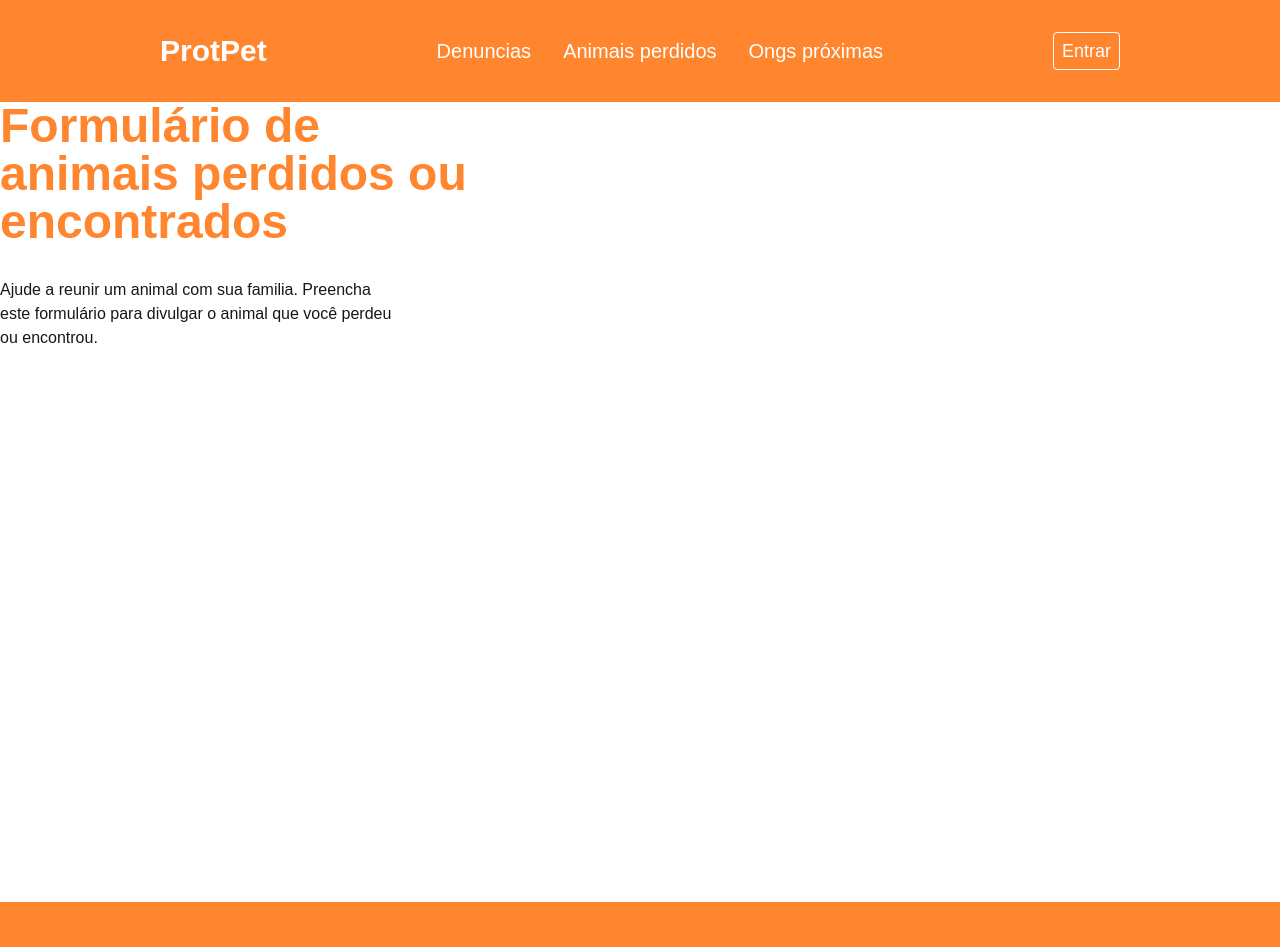
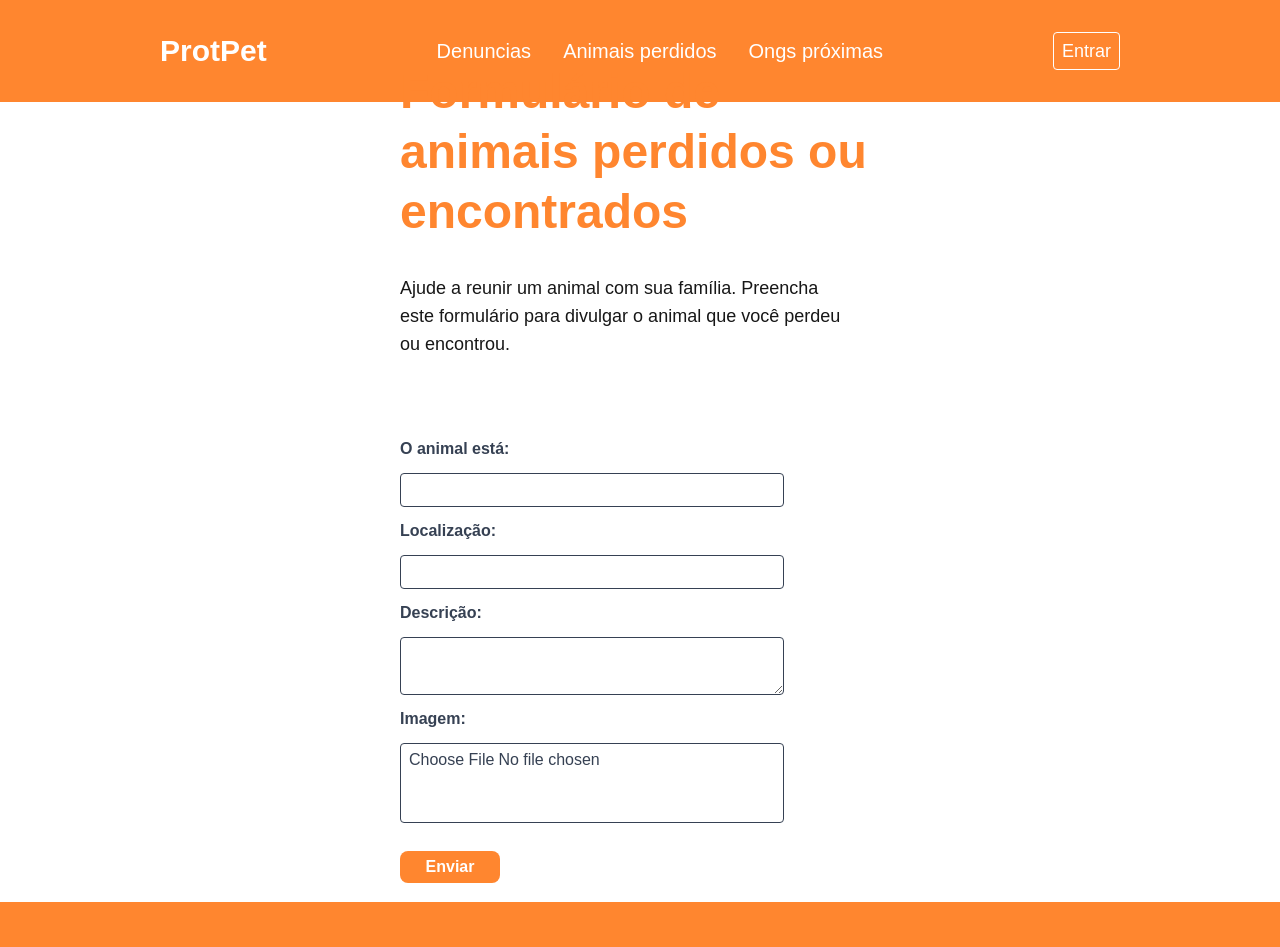
Before and after one commit to eduardo-gabriel-frainer/ProtPet, a Next.js app: page /cadastroAnimais in a window 1280 px wide. Shown: the top 947 px of the page. Built offline with nearby package versions, Linux system fonts and the light colour scheme.

Commit message:
formulario de cadastro de animais quase pronto

```diff
--- a/src/app/cadastroAnimais/page.tsx
+++ b/src/app/cadastroAnimais/page.tsx
@@ -1,17 +1,48 @@
 import Footer from "../components/footer";
 
-export default function cadastroAnimais() {
-    return(
-        <div>
-            <div className="min-h-screen">
-                <h1 className="text-[#FF862F] text-5xl font-bold">Formulário de <br/> animais perdidos ou <br/> encontrados</h1>
+export default function CadastroAnimais() {
+  return (
+    <div className="flex flex-col min-h-screen">
+      {/* Container principal com texto e formulário lado a lado */}
+      <div className="flex justify-between items-center flex-wrap gap-10 flex-1 px-100 min-h-screen">
 
-                <h2 className="pt-8 text-1xl">Ajude a reunir um animal com sua familia. Preencha <br/>
-                este formulário para divulgar o animal que você perdeu <br/> ou encontrou.
-                </h2>
-            </div>
-        <Footer/>
+        {/* Texto à esquerda */}
+        <div className="max-w-xl -mt-15">
+          <h1 className="text-[#FF862F] text-5xl font-bold leading-tight">
+            Formulário de <br /> animais perdidos ou <br /> encontrados
+          </h1>
+
+          <h2 className="pt-8 text-lg">
+            Ajude a reunir um animal com sua família. Preencha <br />
+            este formulário para divulgar o animal que você perdeu <br />
+            ou encontrou.
+          </h2>
         </div>
 
-    )
+        {/* Formulário à direita */}
+        <form className="flex flex-col w-96 gap-3 text-gray-700">
+          <label className="font-semibold">O animal está:</label>
+          <input type="text" className="border p-1 pl-2 rounded" />
+
+          <label className="font-semibold">Localização:</label>
+          <input type="text" className="border p-1 pl-2 rounded" />
+
+          <label className="font-semibold">Descrição:</label>
+          <textarea className="border p-1 pl-2 rounded" />
+
+          <label className="font-semibold">Imagem:</label>
+          <input type="file" className="border h-20 p-1 pl-2 rounded"/>
+
+          <button
+            type="submit"
+            className="mt-4 bg-[#FF862F] hover:bg-[#ff730e] text-white font-semibold py-1 rounded-lg w-25"
+          >
+            Enviar
+          </button>
+        </form>
+      </div>
+
+      <Footer />
+    </div>
+  );
 }
```
Also changed, not shown: src/app/components/carousel.tsx (line endings or trailing spaces).
